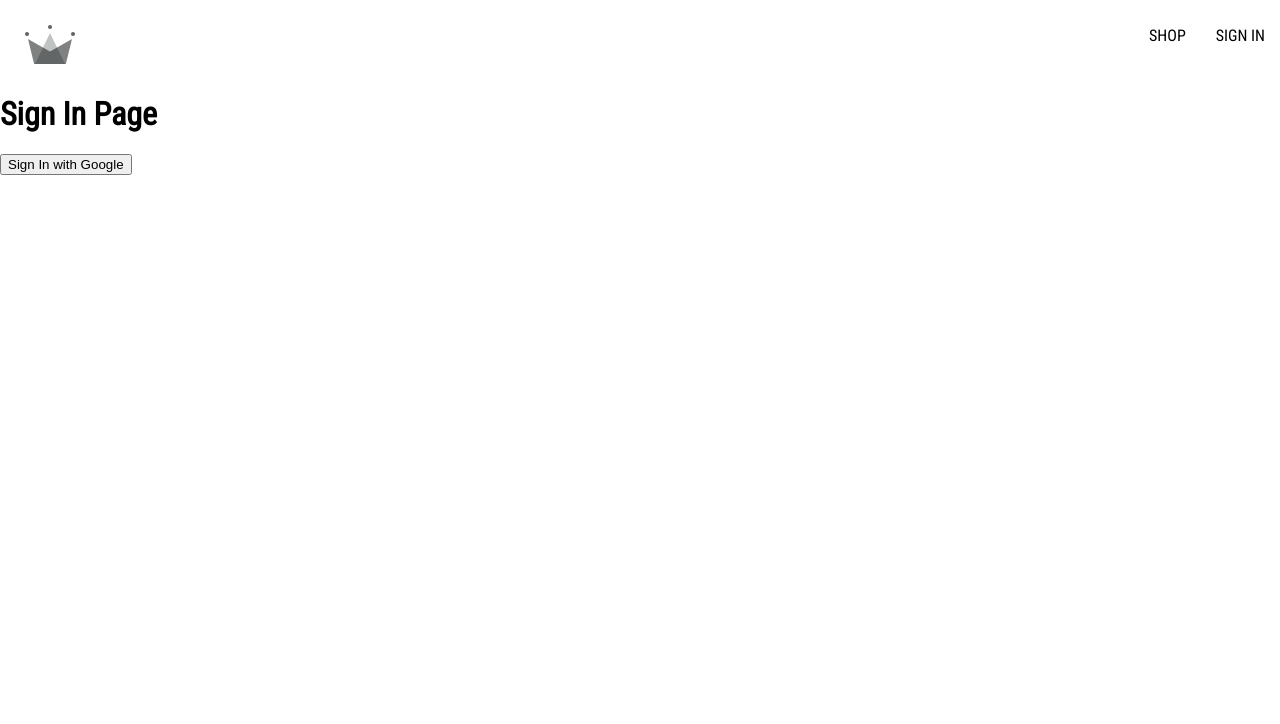
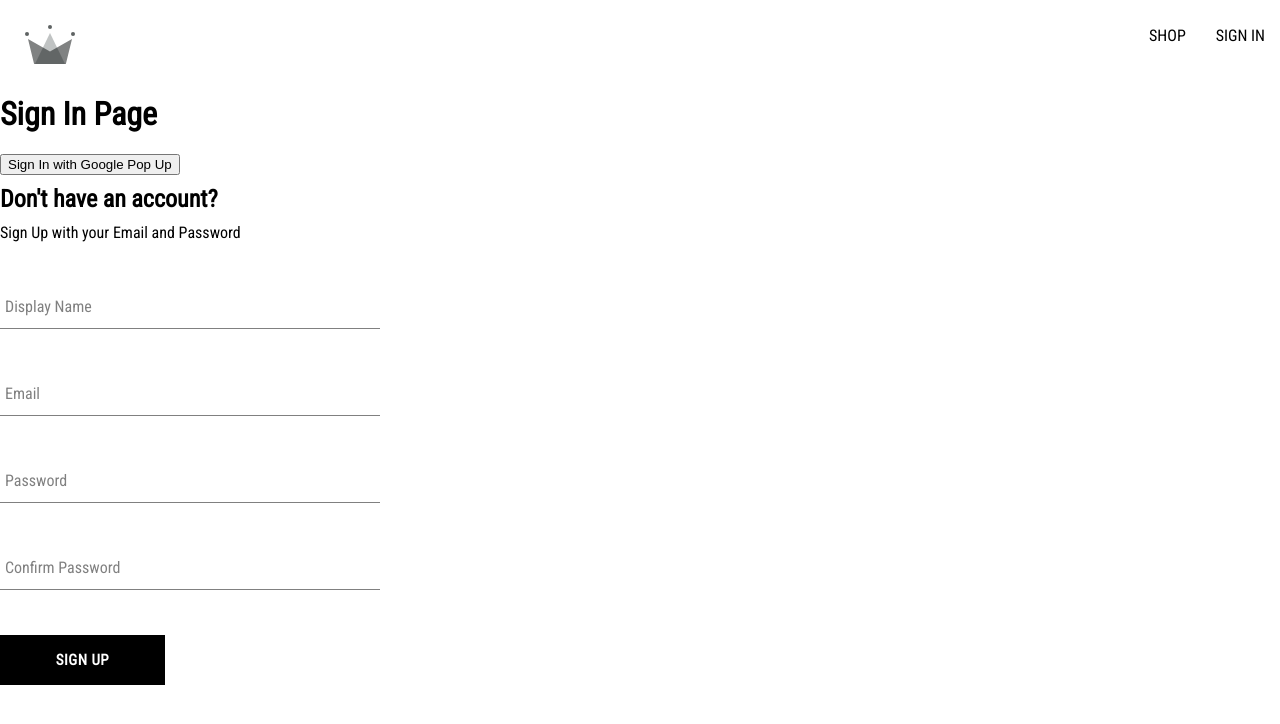
Before and after one commit to abishekbalaji/crown_clothing_react_v2, a React (Create React App) app: page /sign-in in a window 1280 px wide. Shown: the top 724 px of the page. Built offline with nearby package versions, Linux system fonts and the light colour scheme.

Commit message:
Added Sign Up

```diff
--- /dev/null
+++ b/src/components/Button/Button.js
@@ -0,0 +1,19 @@
+import "./Button.scss";
+
+const BUTTON_TYPE_CLASSES = {
+  google: "google-sign-in",
+  inverted: "inverted",
+};
+
+const Button = ({ children, btnType, ...otherProps }) => {
+  return (
+    <button
+      className={`button-container ${BUTTON_TYPE_CLASSES[btnType]}`}
+      {...otherProps}
+    >
+      {children}
+    </button>
+  );
+};
+
+export default Button;
--- /dev/null
+++ b/src/components/Button/Button.scss
@@ -0,0 +1,46 @@
+.button-container {
+  min-width: 165px;
+  width: auto;
+  height: 50px;
+  letter-spacing: 0.5px;
+  line-height: 50px;
+  padding: 0 35px 0 35px;
+  font-size: 15px;
+  background-color: black;
+  color: white;
+  text-transform: uppercase;
+  font-family: "Roboto Condensed", sans-serif;
+  font-weight: bolder;
+  border: none;
+  cursor: pointer;
+  display: flex;
+  justify-content: center;
+
+  &:hover {
+    background-color: white;
+    color: black;
+    border: 1px solid black;
+  }
+
+  &.google-sign-in {
+    background-color: #4285f4;
+    color: white;
+
+    &:hover {
+      background-color: #357ae8;
+      border: none;
+    }
+  }
+
+  &.inverted {
+    background-color: white;
+    color: black;
+    border: 1px solid black;
+
+    &:hover {
+      background-color: black;
+      color: white;
+      border: none;
+    }
+  }
+}
--- /dev/null
+++ b/src/components/FormInput/FormInput.js
@@ -0,0 +1,21 @@
+import "./FormInput.scss";
+
+const FormInput = ({ label, ...otherProps }) => {
+  console.log("label: ", label);
+  return (
+    <div className="group">
+      <input {...otherProps} className="form-input" />
+      {label && (
+        <label
+          className={`${
+            otherProps.value.length ? "shrink" : ""
+          } form-input-label`}
+        >
+          {label}
+        </label>
+      )}
+    </div>
+  );
+};
+
+export default FormInput;
--- /dev/null
+++ b/src/components/FormInput/FormInput.scss
@@ -0,0 +1,54 @@
+$sub-color: grey;
+$main-color: black;
+
+@mixin shrinkLabel {
+  top: -14px;
+  font-size: 12px;
+  color: $main-color;
+}
+
+.group {
+  position: relative;
+  margin: 45px 0;
+
+  .form-input {
+    background: none;
+    background-color: white;
+    color: $sub-color;
+    font-size: 18px;
+    padding: 10px 10px 10px 5px;
+    display: block;
+    width: 100%;
+    border: none;
+    border-radius: 0;
+    border-bottom: 1px solid $sub-color;
+    margin: 25px 0;
+
+    &:focus {
+      outline: none;
+    }
+
+    &:focus ~ .form-input-label {
+      @include shrinkLabel();
+    }
+  }
+
+  input[type="password"] {
+    letter-spacing: 0.3em;
+  }
+
+  .form-input-label {
+    color: $sub-color;
+    font-size: 16px;
+    font-weight: normal;
+    position: absolute;
+    pointer-events: none;
+    left: 5px;
+    top: 10px;
+    transition: 300ms ease all;
+
+    &.shrink {
+      @include shrinkLabel();
+    }
+  }
+}
--- /dev/null
+++ b/src/components/SignUpForm/SignUpForm.js
@@ -0,0 +1,105 @@
+import { useState } from "react";
+
+import {
+  createAuthUserWithEmailAndPassword,
+  createUserDocumentFromAuth,
+} from "../../utils/firebase/firebase";
+
+import Button from "../Button/Button";
+
+import FormInput from "../FormInput/FormInput";
+
+import "./SignUpForm.scss";
+
+const defaultFormFields = {
+  displayName: "",
+  email: "",
+  password: "",
+  confirmPassword: "",
+};
+
+const SignUpForm = () => {
+  const [formFields, setFormFields] = useState(defaultFormFields);
+  const { displayName, email, password, confirmPassword } = formFields;
+
+  const handleChange = (event) => {
+    const { name, value } = event.target;
+    setFormFields((prev) => ({ ...prev, [name]: value }));
+  };
+
+  const handleSubmit = async (event) => {
+    event.preventDefault();
+
+    if (password !== confirmPassword) {
+      alert("Password donot match!");
+      return;
+    }
+
+    try {
+      const response = await createAuthUserWithEmailAndPassword(
+        email,
+        password
+      );
+      const { user } = response;
+      const userRef = await createUserDocumentFromAuth(user, {
+        displayName: displayName,
+      });
+      console.log(userRef);
+      setFormFields(defaultFormFields);
+    } catch (error) {
+      if (error.code === "auth/email-already-in-use") {
+        alert("Email already in use");
+      } else {
+        console.log("User already exists", error);
+      }
+    }
+  };
+
+  return (
+    <div className="sign-up-container">
+      <h2>Don't have an account?</h2>
+      <span>Sign Up with your Email and Password</span>
+      <form onSubmit={handleSubmit}>
+        <FormInput
+          label="Display Name"
+          type="text"
+          required
+          onChange={handleChange}
+          name="displayName"
+          value={displayName}
+        />
+
+        <FormInput
+          label="Email"
+          type="email"
+          required
+          onChange={handleChange}
+          name="email"
+          value={email}
+        />
+
+        <FormInput
+          label="Password"
+          type="password"
+          required
+          onChange={handleChange}
+          name="password"
+          value={password}
+        />
+
+        <FormInput
+          label="Confirm Password"
+          type="password"
+          required
+          onChange={handleChange}
+          name="confirmPassword"
+          value={confirmPassword}
+        />
+
+        <Button type="submit">Sign Up</Button>
+      </form>
+    </div>
+  );
+};
+
+export default SignUpForm;
--- /dev/null
+++ b/src/components/SignUpForm/SignUpForm.scss
@@ -0,0 +1,9 @@
+.sign-up-container {
+  display: flex;
+  flex-direction: column;
+  width: 380px;
+
+  h2 {
+    margin: 10px 0;
+  }
+}
--- a/src/pages/SignIn/SignIn.js
+++ b/src/pages/SignIn/SignIn.js
@@ -1,17 +1,38 @@
+// import { useEffect } from "react";
+
+// import { getRedirectResult } from "firebase/auth";
+import SignUpForm from "../../components/SignUpForm/SignUpForm";
 import {
+  // auth,
   signInWithGooglePopup,
+  // signInWithGoogleRedirect,
   createUserDocumentFromAuth,
 } from "../../utils/firebase/firebase";
 
 const SignIn = () => {
+  // useEffect(() => {
+  //   const getAuth = async () => {
+  //     const response = await getRedirectResult(auth);
+  //     console.log(response);
+  //   };
+  //   getAuth();
+  // }, []);
   const logGoogleUser = async () => {
-    const { user } = await signInWithGooglePopup();
+    const response = await signInWithGooglePopup();
+    const { user } = response;
+    console.log(user);
     const userRef = await createUserDocumentFromAuth(user);
+    console.log(userRef);
   };
   return (
     <div>
       <h1>Sign In Page</h1>
-      <button onClick={logGoogleUser}>Sign In with Google</button>
+      <button onClick={logGoogleUser}>Sign In with Google Pop Up</button>
+      {/*<button onClick={signInWithGoogleRedirect}>
+        Sign In with Google Redirect
+      </button>
+      */}
+      <SignUpForm />
     </div>
   );
 };
--- a/src/utils/firebase/firebase.js
+++ b/src/utils/firebase/firebase.js
@@ -5,6 +5,7 @@
   signInWithRedirect,
   signInWithPopup,
   GoogleAuthProvider,
+  createUserWithEmailAndPassword,
 } from "firebase/auth";
 
 import { getFirestore, doc, getDoc, setDoc } from "firebase/firestore";
@@ -19,26 +20,34 @@
 };
 
 // Initialize Firebase
-const app = initializeApp(firebaseConfig);
+initializeApp(firebaseConfig);
 
-const provider = new GoogleAuthProvider();
-provider.setCustomParameters({
+const googleProvider = new GoogleAuthProvider();
+googleProvider.setCustomParameters({
   prompt: "select_account",
 });
 
 export const auth = getAuth();
 
-export const signInWithGooglePopup = () => signInWithPopup(auth, provider);
+export const signInWithGooglePopup = async () =>
+  await signInWithPopup(auth, googleProvider);
+
+export const signInWithGoogleRedirect = () =>
+  signInWithRedirect(auth, googleProvider);
 
 export const db = getFirestore();
 
-export const createUserDocumentFromAuth = async (userAuth) => {
+export const createUserDocumentFromAuth = async (
+  userAuth,
+  additionalInfo = {}
+) => {
+  if (!userAuth) return;
   const userRef = doc(db, "users", userAuth.uid);
 
   const userSnapshot = await getDoc(userRef);
 
   if (!userSnapshot.exists()) {
-    const { displayName, email } = userAuth;
+    const { displayName = null, email } = userAuth;
     const createdAt = new Date();
 
     try {
@@ -46,6 +55,7 @@
         displayName,
         email,
         createdAt,
+        ...additionalInfo,
       });
     } catch (error) {
       console.log("Error creating the user!", error.message);
@@ -53,3 +63,8 @@
   }
   return userRef;
 };
+
+export const createAuthUserWithEmailAndPassword = async (email, password) => {
+  if (!email || !password) return;
+  return await createUserWithEmailAndPassword(auth, email, password);
+};
```
